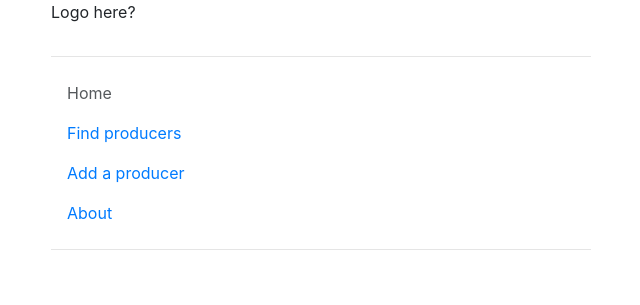
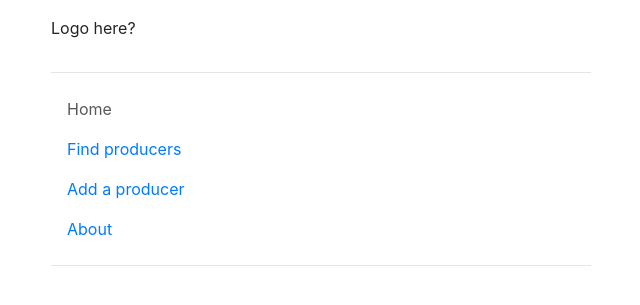
Before and after one commit to designswarm/madenearyou, a Django app: page / in a window 1280 px wide. Shown: the top 305 px of the page, without its empty margins (34-674 px from the left). Run offline with Django 3.2, Linux system fonts and the light colour scheme; data that the repository does not hold is empty; parts of the project's set-up code (start-up, migrations or seed data) failed here and were passed over; some libraries are stand-ins or nearby versions.

Commit message:
Add body margin

```diff
--- a/producers/static/css/styles.css
+++ b/producers/static/css/styles.css
@@ -1,3 +1,8 @@
+
+body {
+    margin-top: 1rem;
+    margin-bottom: 2rem;
+}
 
 .map {
     border: 1px solid #000;
```
